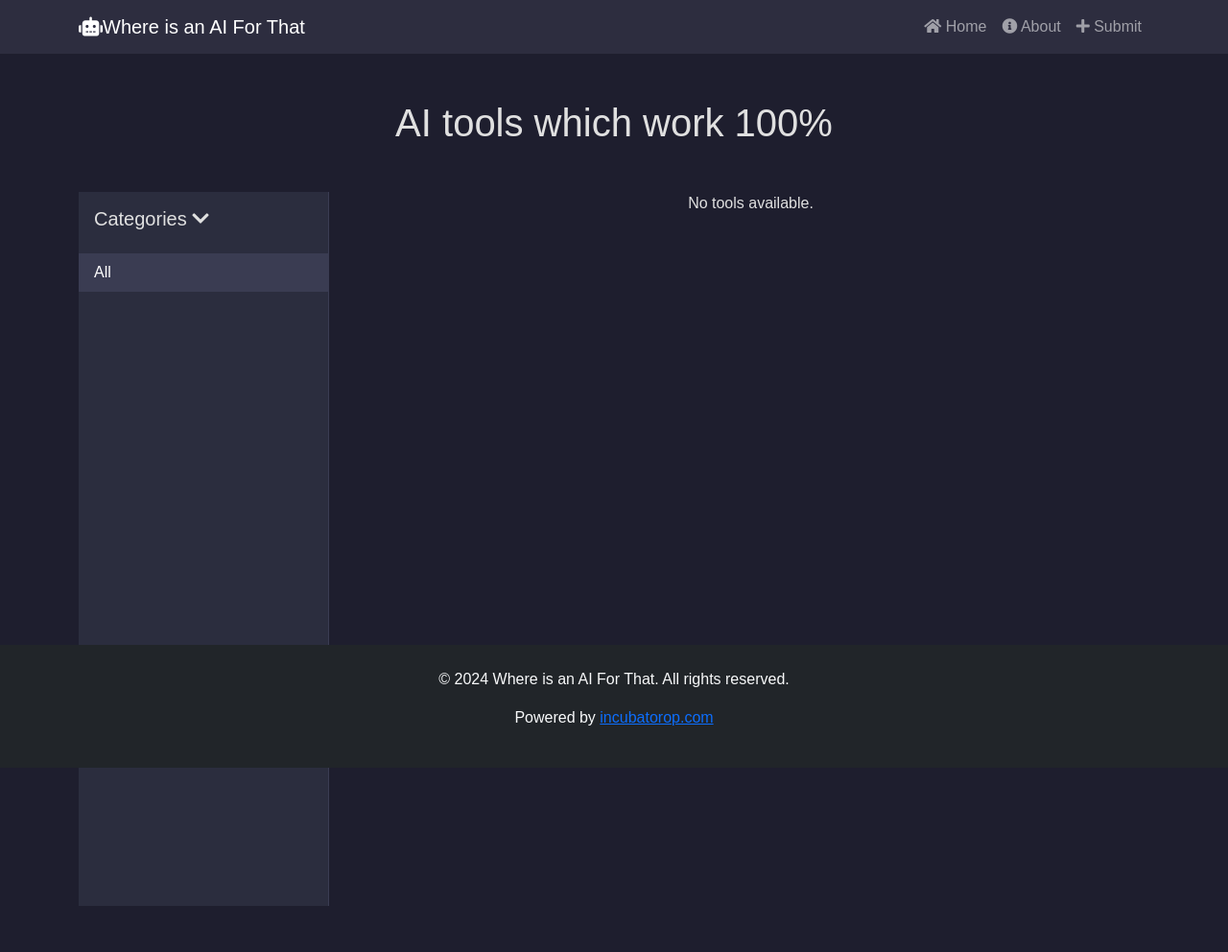
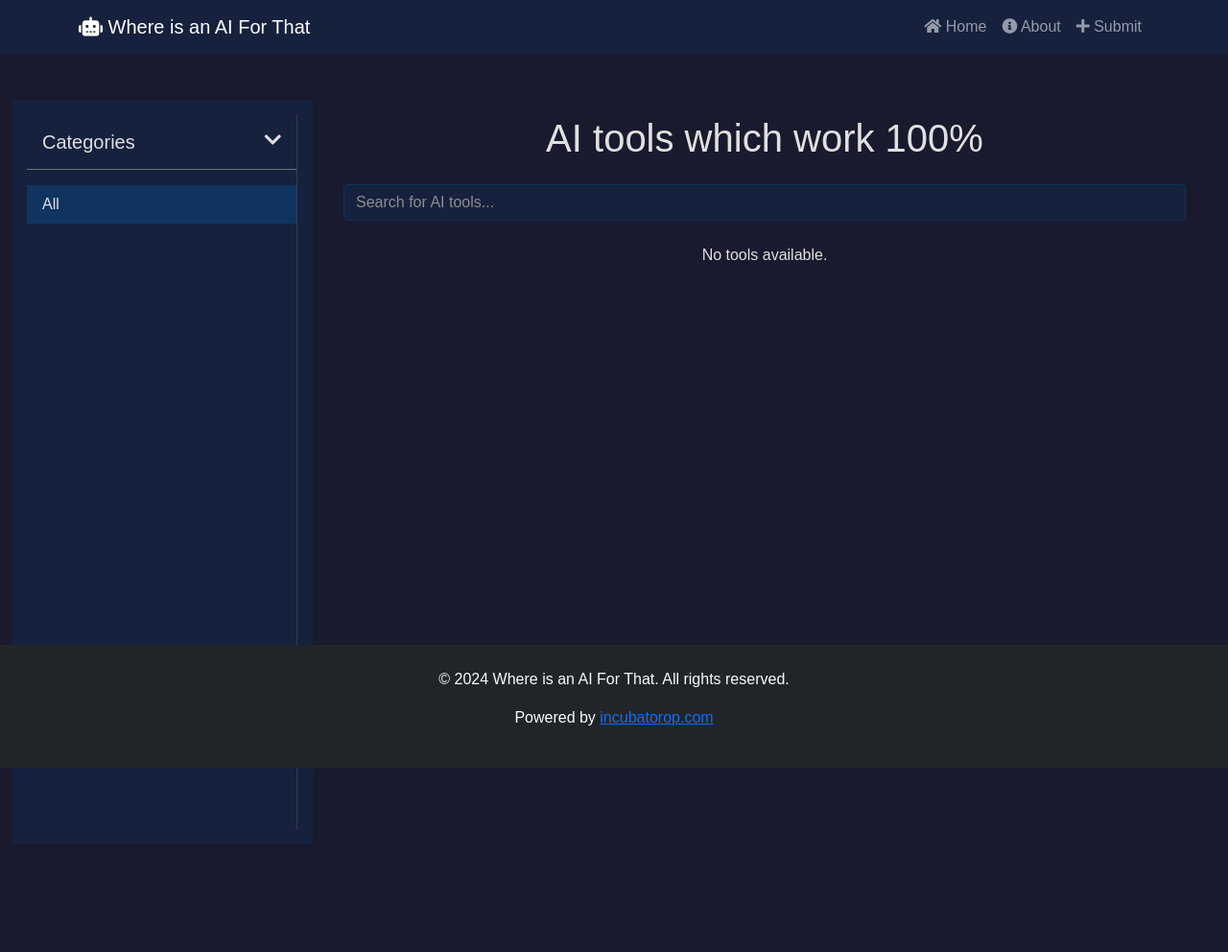
Before and after one commit to daytimedrinkingclub/whereisanaiforthat, a Flask app: page / in a window 1280 px wide. Shown: the whole page at 96% size. After the commit the page ends 880 px from the top, so only its background shows below. Run offline with Flask 3, Linux system fonts and the light colour scheme; data that the repository does not hold is empty.

Commit message:
corrected the basic styling

```diff
--- a/app/static/styles.css
+++ b/app/static/styles.css
@@ -1,52 +1,68 @@
 body {
     font-family: Arial, sans-serif;
+    background-color: #1a1a2e;
+    color: #e0e0e0;
 }
 
-body {
-    background-color: #1e1e2e;
-    color: #e0e0e0;
-}
 .card {
     transition: transform .2s;
-    background-color: #2d2d3f;
-    border: 1px solid #3d3d4f;
+    background-color: #0f3460;
+    border: none;
 }
+
 .card:hover { transform: scale(1.03); }
-.navbar { background-color: #2d2d3f !important; }
+
+.navbar {
+    background-color: #16213e;
+}
+
 .btn-outline-primary {
     color: #bb86fc;
     border-color: #bb86fc;
 }
+
 .btn-outline-primary:hover, .btn-outline-primary:focus, .btn-outline-primary:active {
     background-color: #bb86fc;
     color: #1e1e2e;
 }
+
+.btn-primary {
+    background-color: #e94560;
+    border-color: #e94560;
+}
+
+.btn-primary:hover {
+    background-color: #d63551;
+    border-color: #d63551;
+}
+
 .form-control {
     background-color: #3d3d4f;
     color: #e0e0e0;
     border-color: #4d4d5f;
 }
+
 .form-control:focus {
     background-color: #3d3d4f;
     color: #e0e0e0;
     border-color: #bb86fc;
     box-shadow: 0 0 0 0.25rem rgba(187, 134, 252, 0.25);
 }
+
 .side-nav {
-    background-color: #2b2d3e;
+    background-color: #16213e;
     border-right: 1px solid #3a3c52;
     height: calc(100vh - 56px); /* Adjust this value based on your navbar height */
     overflow-y: auto;
 }
 
 .side-nav .nav-link {
-    color: #a9adc1;
+    color: #e0e0e0;
 }
 
 .side-nav .nav-link:hover,
 .side-nav .nav-link.active {
-    color: #ffffff;
-    background-color: #3a3c52;
+    background-color: #0f3460;
 }
 
 @media (max-width: 767.98px) {
@@ -55,3 +71,25 @@ body {
         margin-bottom: 20px;
     }
 }
+
+.sidebar {
+    background-color: #16213e;
+    min-height: calc(100vh - 56px); /* Adjust based on your navbar height */
+    padding: 1rem;
+}
+
+.main-content {
+    background-color: #1a1a2e;
+    min-height: calc(100vh - 56px); /* Adjust based on your navbar height */
+    padding: 1rem;
+}
+
+#searchInput {
+    background-color: #16213e;
+    color: #e0e0e0;
+    border: 1px solid #0f3460;
+}
+
+#searchInput::placeholder {
+    color: #8d8d8d;
+}
--- a/app/templates/base.html
+++ b/app/templates/base.html
@@ -13,7 +13,7 @@
 </head>
 <body>
     {% include 'components/nav.html' %}
-    <div class="container my-5">
+    <div class="container-fluid my-5">
         {% block content %}{% endblock %}
     </div>
 
--- a/app/templates/components/nav.html
+++ b/app/templates/components/nav.html
@@ -1,6 +1,6 @@
 <nav class="navbar navbar-expand-lg navbar-dark">
     <div class="container">
-        <a class="navbar-brand" href="#"><i class="fas fa-robot mr-2"></i>Where is an AI For That</a>
+        <a class="navbar-brand" href="#"><i class="fas fa-robot mr-2"></i> Where is an AI For That</a>
         <button class="navbar-toggler" type="button" data-bs-toggle="collapse" data-bs-target="#navbarNav">
             <span class="navbar-toggler-icon"></span>
         </button>
--- a/app/templates/components/side_nav.html
+++ b/app/templates/components/side_nav.html
@@ -1,6 +1,6 @@
-<div class="side-nav sticky-top">
-    <h5 class="p-3" data-bs-toggle="collapse" data-bs-target="#sideNavCollapse" aria-expanded="false" aria-controls="sideNavCollapse">
-        Categories <i class="fas fa-chevron-down"></i>
+<div class="side-nav">
+    <h5 class="p-3 mb-3 border-bottom border-secondary" data-bs-toggle="collapse" data-bs-target="#sideNavCollapse" aria-expanded="true" aria-controls="sideNavCollapse">
+        Categories <i class="fas fa-chevron-down float-end"></i>
     </h5>
     <div class="collapse show" id="sideNavCollapse">
         <ul class="nav flex-column">
--- a/app/templates/home/home.html
+++ b/app/templates/home/home.html
@@ -3,14 +3,16 @@
 {% block title %}AI Tools Listing{% endblock %}
 
 {% block content %}
-    <h1 class="text-center mb-5">AI tools which work 100%</h1>
-
-    <div class="row">
-        <div class="col-md-3">
+<div class="row g-0"> <!-- Remove gutters -->
+    <div class="col-md-3 sidebar">
         {% include 'components/side_nav.html' %}
     </div>
-        <div class="col-md-9">
-            <div class="row" id="aiToolsContainer">
+    <div class="col-md-9 main-content">
+        <h1 class="text-center mb-4">AI tools which work 100%</h1>
+        <div class="mb-4 px-3">
+            <input type="text" id="searchInput" class="form-control" placeholder="Search for AI tools...">
+        </div>
+        <div class="row g-4 px-3" id="aiToolsContainer">
             {% for tool in data %}
                 {% include 'components/tool_card.html' %}
             {% else %}
@@ -19,4 +21,22 @@
         </div>
     </div>
 </div>
+
+{% block extra_js %}
+<script>
+    document.getElementById('searchInput').addEventListener('input', function() {
+        let searchTerm = this.value.toLowerCase();
+        let tools = document.getElementsByClassName('tool-card');
+
+        for (let tool of tools) {
+            let toolName = tool.getElementsByClassName('card-title')[0].innerText.toLowerCase();
+            if (toolName.includes(searchTerm)) {
+                tool.style.display = '';
+            } else {
+                tool.style.display = 'none';
+            }
+        }
+    });
+</script>
 {% endblock %}
+{% endblock %}
```
Also changed, not shown: app/templates/components/tool_card.html (+7 -6 lines), readme.md. Lines whose indentation alone changed are shown as unchanged.
